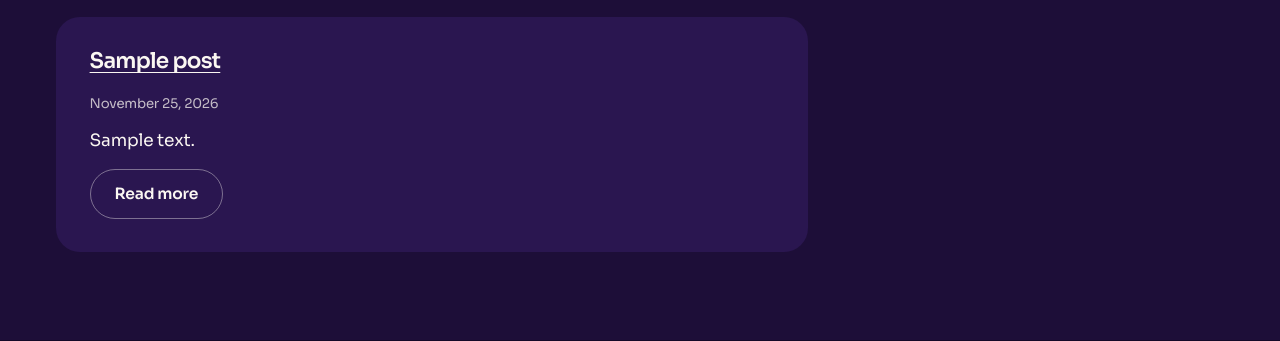
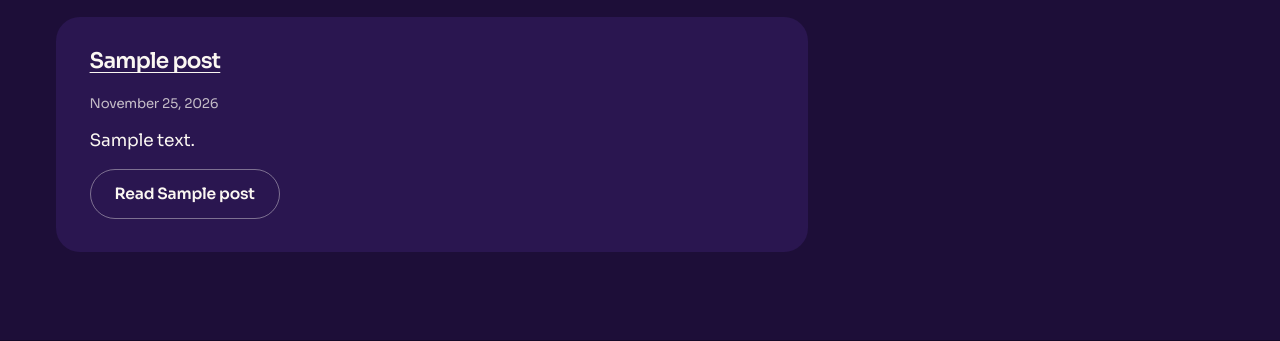
Before and after one commit to LPDigital-2026/mainsite-refresh, a WordPress theme: template lilypawdigital/index.php in a window 1280 px wide. Shown: the part 60-401 px from the top of the page. Run offline with PHP 8.4 and a stand-in for WordPress, Linux system fonts and the light colour scheme; the site name, menu and one post (Sample post) are stand-ins, and other content is empty.

Commit message:
Descriptive link text on the home service tiles (theme 4.47)
PageSpeed's SEO audit flagged seven "Learn more" links. They now say where
they go ("See web hosting", "See Microsoft 365" and so on), matching the
two large cards, and fit on one line down to 320px. The fallback list
template's "Read more" names the post too.

Co-Authored-By: Claude Opus 5.5 <noreply@anthropic.com>
Claude-Session: https://claude.ai/code/session_01HKWtXKfTNRFzFDNeCmmcCw

```diff
--- a/lilypawdigital/functions.php
+++ b/lilypawdigital/functions.php
@@ -5,7 +5,7 @@
 
 if ( ! defined( 'ABSPATH' ) ) exit;
 
-define( 'LPD_VERSION', '4.46' );
+define( 'LPD_VERSION', '4.47' );
 
 function lpd_setup() {
 	load_theme_textdomain( 'lilypawdigital', get_template_directory() . '/languages' );
--- a/lilypawdigital/inc/pages/known-fingerprints.php
+++ b/lilypawdigital/inc/pages/known-fingerprints.php
@@ -49,6 +49,7 @@ return array(
 		'f13ad75558171342a80be640e626d4ea',
 		'ffa848e39aa5eece89e1fbc2264ca97e',
 		'0c2869db6b6dd7e4b99fffa82ebcf73c',
+		'57ae310dc424cddfba76b0b30098a9b4',
 	),
 	'web-design' => array(
 		'fff208ce0e9c40ec9af10c173781afc8',
--- a/lilypawdigital/index.php
+++ b/lilypawdigital/index.php
@@ -36,7 +36,7 @@ get_header();
 
 							<p style="margin-top:14px;">
 								<a href="<?php the_permalink(); ?>" class="btn btn-secondary">
-									<?php esc_html_e( 'Read more', 'lilypawdigital' ); ?>
+									<?php esc_html_e( 'Read', 'lilypawdigital' ); ?> <?php the_title(); ?>
 								</a>
 							</p>
 						</article>
--- a/lilypawdigital/style.css
+++ b/lilypawdigital/style.css
@@ -4,7 +4,7 @@ Theme URI: https://lilypawdigital.xyz
 Author: Lily Paw Digital
 Author URI: https://lilypawdigital.xyz
 Description: Theme for Lily Paw Digital - North East web design, hosting and colocation. Navy and paper, set large, with the paw pink used sparingly.
-Version: 4.46
+Version: 4.47
 Requires at least: 6.0
 Tested up to: 6.6
 Requires PHP: 7.4
```
Also changed, not shown: lilypawdigital/inc/pages/home.html (+7 -7 lines), page-content/copy-all-page-content.html (+7 -7 lines).
